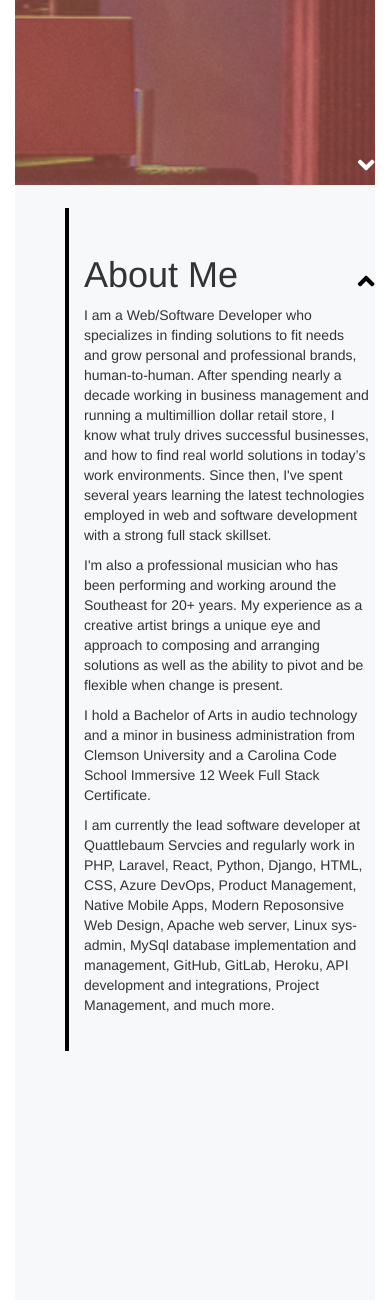
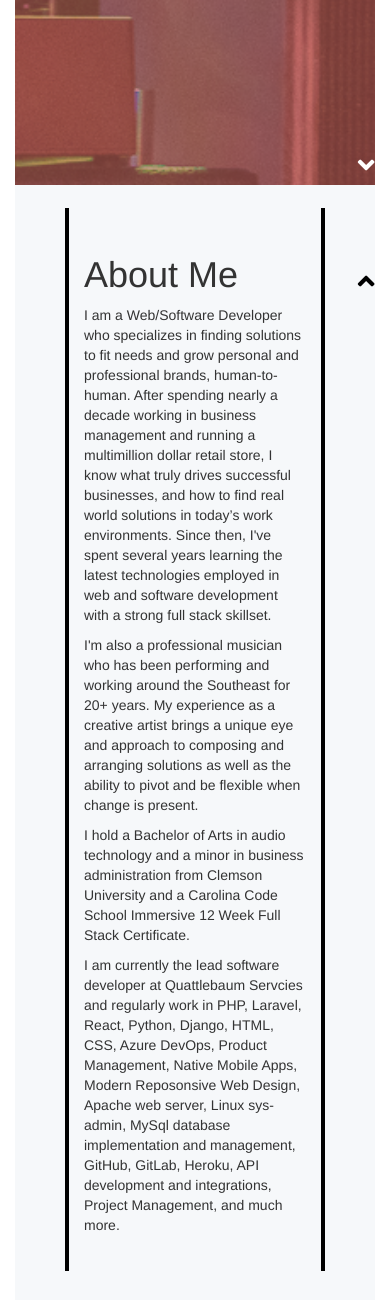
Before and after one commit to Fluffhead88/thigpen-portfolio, a Django app: page / in a window 390 px wide. Shown: the part 2136-3436 px from the top of the page. Run offline with Django 3.2, Linux system fonts and the light colour scheme; some libraries are stand-ins or nearby versions; some web fonts are replaced.

Commit message:
update responsive

```diff
--- a/app/templates/index.html
+++ b/app/templates/index.html
@@ -70,7 +70,7 @@
 				<a class="section2-nav-down" href="#project_cards"><i class="fas fa-angle-down"></i></a>
 				<div class="row">
 					<div class="col-2"></div>
-					<div class="col-lg-8 col-md-8 col-xs-10 about_me_text">
+					<div class="col-lg-8 col-md-8 col-xs-8 about_me_text">
 						<h1>About Me</h1>
 						<p>I am a Web/Software Developer who specializes in finding solutions to fit needs and grow personal and professional brands, human-to-human. After spending nearly a decade working in business management and
 							running a multimillion dollar retail store, I know what truly drives successful businesses, and how to find real world solutions in today’s work environments. Since then, I've spent several years learning the latest technologies employed
```
